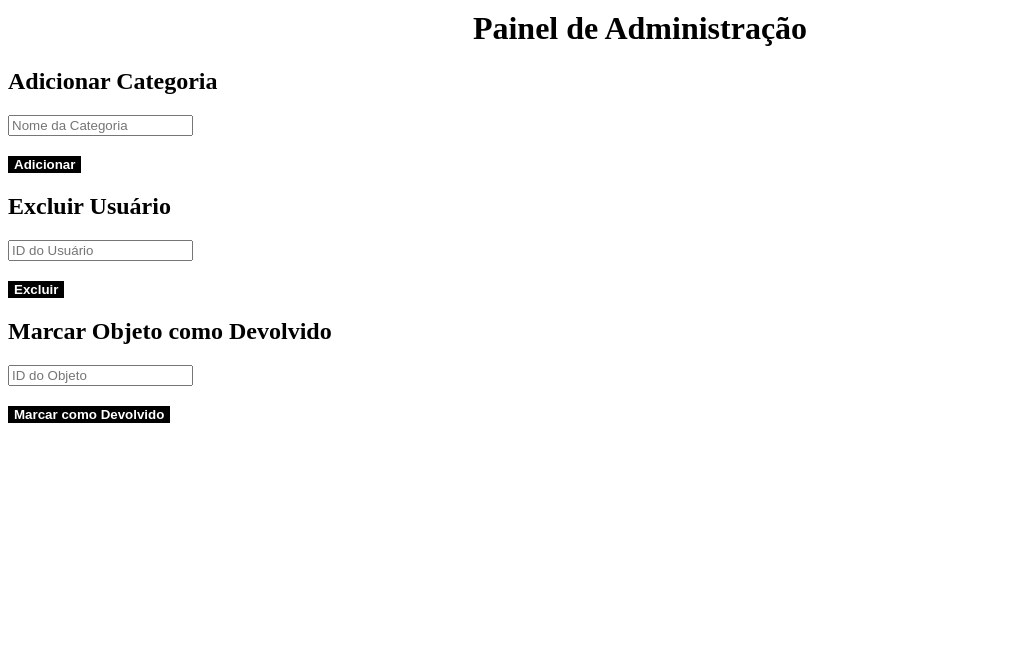
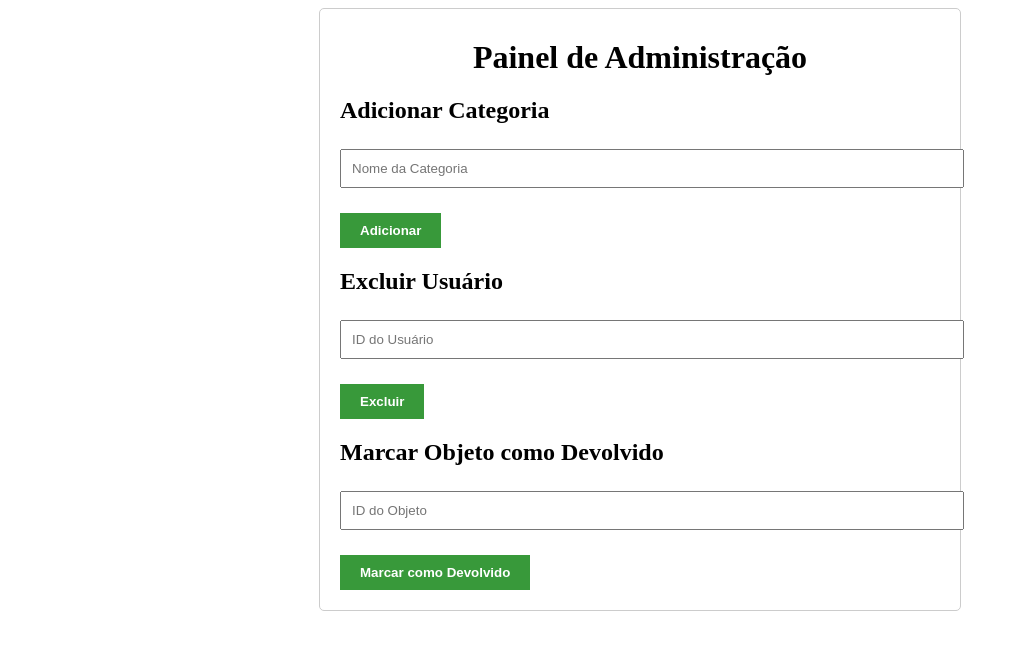
Before and after one commit to fernandobarrosd/object_finder, a PHP site: page /html/painel-admin.html in a window 1280 px wide. Shown: the top 650 px of the page, without its empty margins (0-1019 px from the left). Run offline with PHP 8.4, Linux system fonts and the light colour scheme.

Commit message:
Add files via upload

```diff
--- a/css/estilo.css
+++ b/css/estilo.css
@@ -130,3 +130,33 @@ h3
 {
  margin-left: 290px;
 }
+
+.admin-panel {
+    max-width: 600px;
+    margin: 0 auto;
+    padding: 20px;
+    border: 1px solid #ccc;
+    border-radius: 5px;
+}
+
+h2 {
+    margin-top: 20px;
+}
+
+input {
+    width: 100%;
+    padding: 10px;
+    margin: 5px 0;
+}
+
+button {
+    background-color: rgb( 56, 153, 58);
+    color: #fff;
+    border: none;
+    padding: 10px 20px;
+    cursor: pointer;
+}
+
+button:hover {
+    background-color: #0056b3;
+}
```
